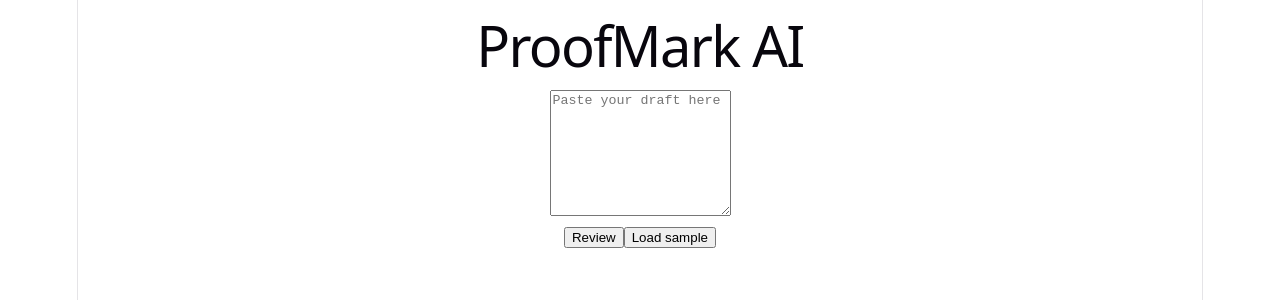
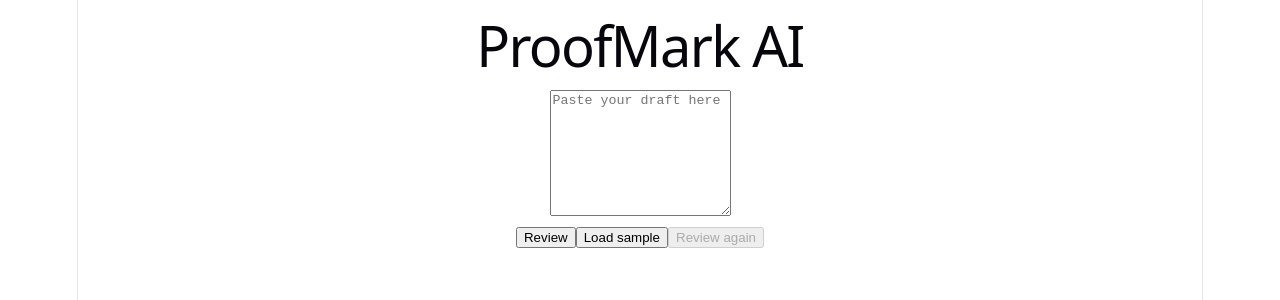
Before and after one commit to BitGladiator/ProofMarkAI, a React app in the folder frontend/: page / in a window 1280 px wide. Shown: the top 300 px of the page. Built offline with nearby package versions, Linux system fonts and the light colour scheme; the HTML template or start-up script is replaced by a standard one.

Commit message:
add review again button

```diff
--- a/frontend/src/App.jsx
+++ b/frontend/src/App.jsx
@@ -41,6 +41,9 @@ function App() {
   function handleSample() {
     setDraft("This is a sample draft to test the review button.");
   }
+  function handleReviewAgain() {
+    handleClick();
+  }
   function handleAccept(index) {
     const f = findings[index];
     setDraft(draft.replace(f.excerpt, f.suggestion));
@@ -63,6 +66,9 @@ function App() {
         {loading ? "Reviewing..." : "Review"}
       </button>
       <button onClick={handleSample}>Load sample</button>
+      <button onClick={handleReviewAgain} disabled={loading || findings.length === 0}>
+        Review again
+      </button>
       <p>{message}</p>
       {findings.map((f, i) => (
         <div key={i} style={{ border: "1px solid gray", margin: "8px", padding: "8px" }}>
```
